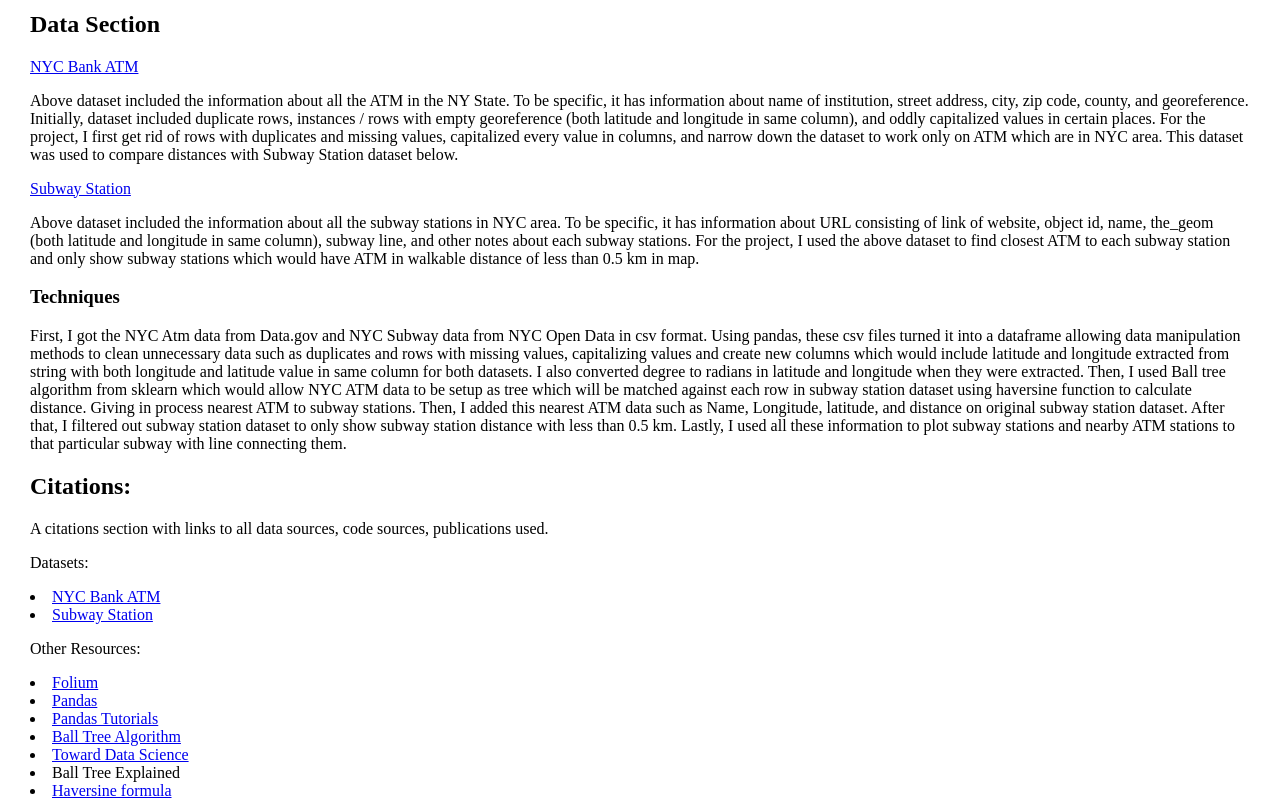
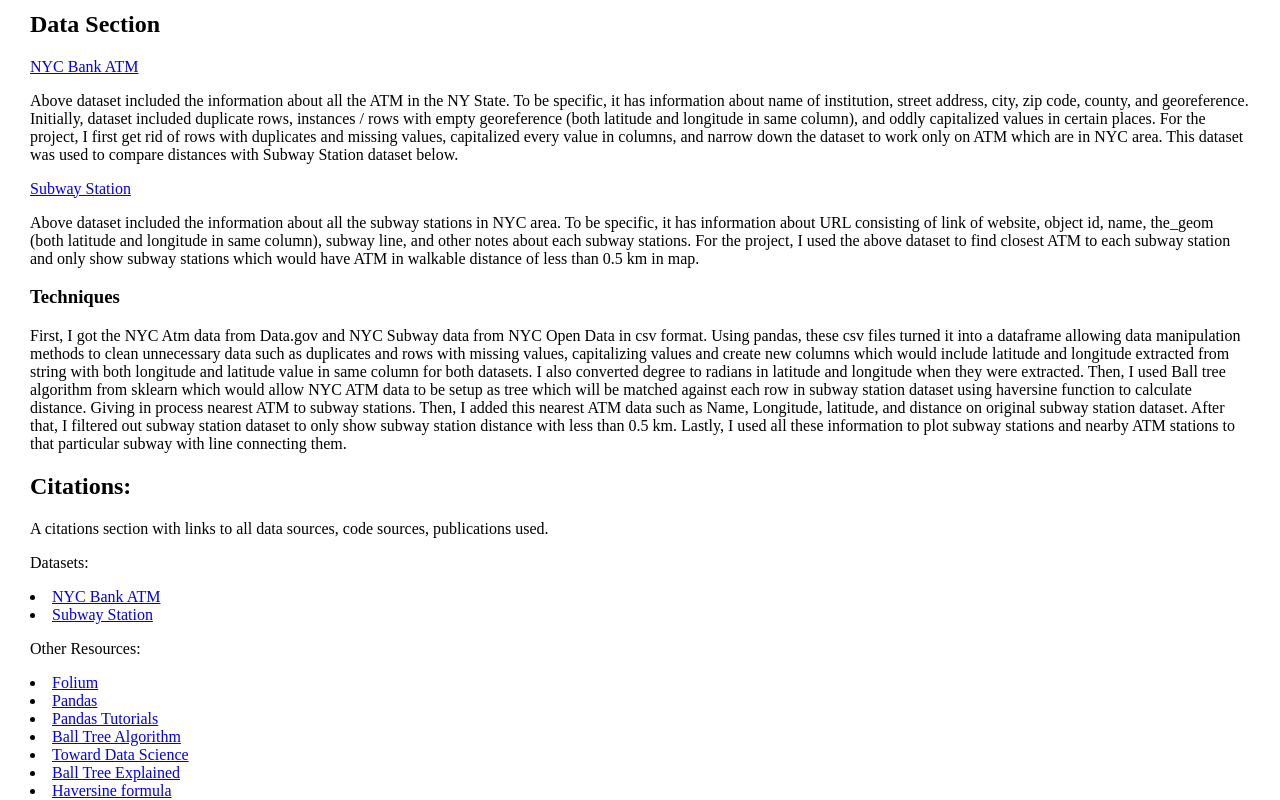
Before and after one commit to saimantmg01/DS_Project, a plain HTML site: page index.html in a window 1280 px wide. Shown: the part 650-1450 px from the top of the page. Drawn offline with Linux system fonts and the light colour scheme.

Commit message:
minor change

```diff
--- a/index.html
+++ b/index.html
@@ -50,7 +50,7 @@
         <li><a href="https://pandas.pydata.org/pandas-docs/dev/getting_started/intro_tutorials/index.html">Pandas Tutorials</a></li>
         <li><a href="https://scikit-learn.org/stable/modules/generated/sklearn.neighbors.BallTree.html">Ball Tree Algorithm</a></li>
         <li><a href="https://towardsdatascience.com/using-scikit-learns-binary-trees-to-efficiently-find-latitude-and-longitude-neighbors-909979bd929b">Toward Data Science</a></li>
-        <li> <a href = "https://towardsdatascience.com/tree-algorithms-explained-ball-tree-algorithm-vs-kd-tree-vs-brute-force-9746debcd940"></a>Ball Tree Explained</li>
+        <li> <a href = "https://towardsdatascience.com/tree-algorithms-explained-ball-tree-algorithm-vs-kd-tree-vs-brute-force-9746debcd940">Ball Tree Explained</a></li>
         <li><a href= "https://en.wikipedia.org/wiki/Haversine_formula">Haversine formula</a></li>
     </div>
 </div>
```
